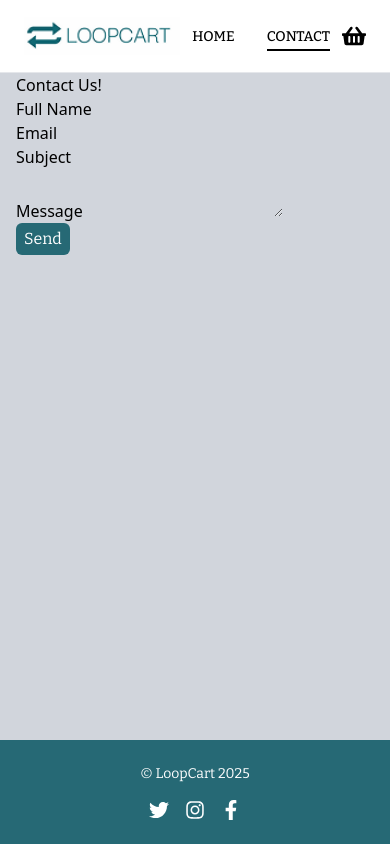
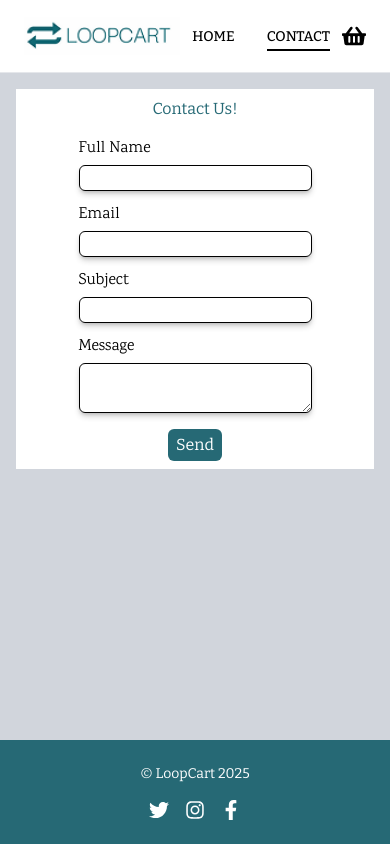
Before and after one commit to Maribsorensen/javascript-frameworks-ca, a React (Vite) app: page /contact in a window 390 px wide. Built offline with nearby package versions, Linux system fonts and the light colour scheme.

Commit message:
Feat: contact form styling, search styling fix, layout responsivenes fix

```diff
--- a/src/components/common/SearchBar.tsx
+++ b/src/components/common/SearchBar.tsx
@@ -7,7 +7,7 @@ type SearchBarProps = {
 export function SearchBar({ value, onChange }: SearchBarProps) {
   return (
     <div className="text-center p-2">
-      <input className="bg-primary w-2/4 rounded-md text-white placeholder-white font-headings px-2 py-1"
+      <input className="bg-primary md:w-2/4 rounded-md text-white placeholder-white font-headings px-2 py-1"
    type="text" value={value} onChange={(event) => onChange(event.target.value)} placeholder="Search for products..." />
     </div>
   );
--- a/src/components/form/FormInputs.tsx
+++ b/src/components/form/FormInputs.tsx
@@ -8,9 +8,9 @@ type FormInputProps = {
 export const FormInputs = React.forwardRef<HTMLInputElement, FormInputProps>(
   ({ label, error, ...inputProps }, ref) => {
     return (
-      <div>
-        <label>{label}</label>
-        <input ref={ref} {...inputProps} />
+      <div className="flex flex-col gap-1">
+        <label className="font-body">{label}</label>
+        <input className="border-1 rounded-md mb-3 shadow-md/20" ref={ref} {...inputProps} />
         {error && <p style={{ color: "red" }}>{error}</p>}
       </div>
     );
--- a/src/components/layout/Layout.tsx
+++ b/src/components/layout/Layout.tsx
@@ -4,7 +4,7 @@ import { Footer } from "./Footer";
 
 export function Layout() {
   return (
-    <div className="min-h-screen grid grid-rows-[auto_1fr_auto] bg-gray-300">
+    <div className="min-h-screen grid grid-rows-[auto_1fr_auto] gap-4 bg-gray-300">
       <Header />
       <main className="max-w-screen-xl mx-auto w-full px-4">
         <Outlet />
--- a/src/pages/ContactPage.tsx
+++ b/src/pages/ContactPage.tsx
@@ -20,8 +20,8 @@ export function ContactPage() {
 
   return (
     <div>
-      <div>
-        <h1>Contact Us!</h1>
+      <div className="flex flex-col items-center justify-center bg-white md:w-1/2 mx-auto p-2">
+        <h1 className="font-headings text-primary mb-4">Contact Us!</h1>
       <form onSubmit={handleSubmit(onSubmit)}>
         <FormInputs
           label="Full Name"
@@ -44,14 +44,16 @@ export function ContactPage() {
           error={errors.subject?.message}
           {...register("subject", { required: "Subject is required" })}
         />
-        <div>
-          <label>Message</label>
-          <textarea
+        <div className="flex flex-col gap-1">
+          <label className="font-body">Message</label>
+          <textarea className="border-1 rounded-md mb-4  shadow-md/20"
             {...register("message", { required: "Message is required" })}
           />
           {errors.message && <p>{errors.message.message}</p>}
         </div>
+        <div className="text-center">
         <Button type="submit">Send</Button>
+        </div>
         </form>
       </div>
     </div>
--- a/src/pages/HomePage.tsx
+++ b/src/pages/HomePage.tsx
@@ -30,7 +30,7 @@ export function HomePage() {
 
 
   return(
-    <div>
+    <div className="flex flex-col gap-4">
       <HomeHero />
       <SearchBar value={search} onChange={setSearch} />
       <section>
```
